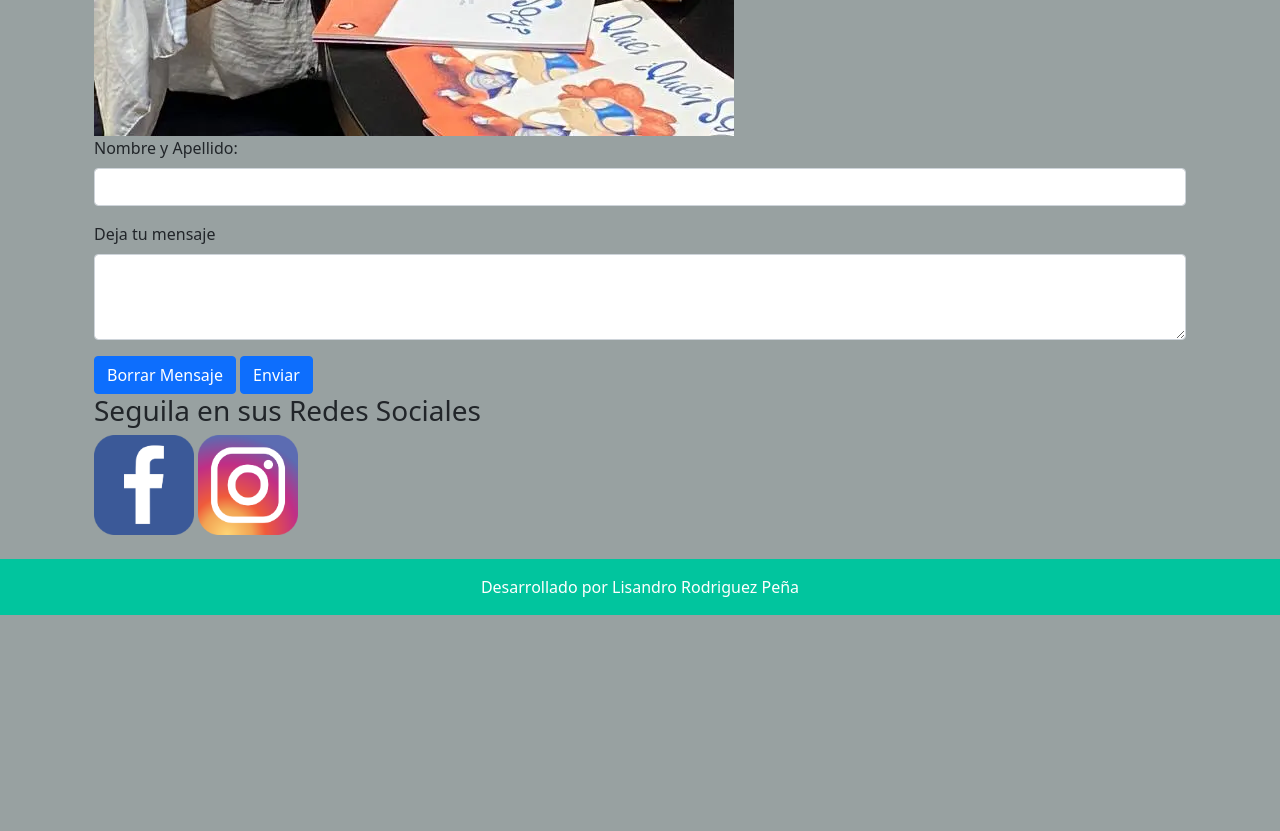
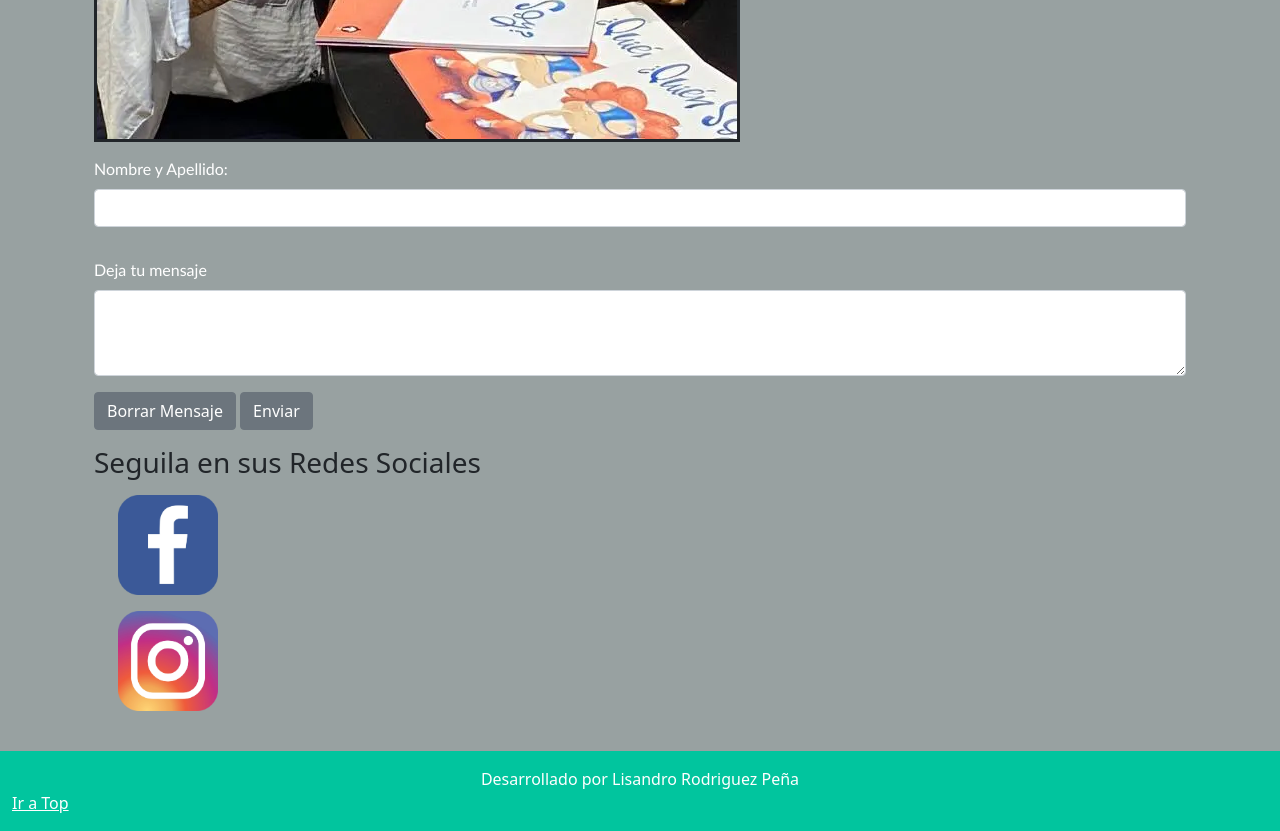
Before and after one commit to LisandroRP95/EntregaFinal-RodriguezP-Lisandro, a website: page assets/pages/contacto.html in a window 1280 px wide. Shown: the part 680-1511 px from the top of the page. Before the commit the page ends 1295 px from the top, so only its background shows below. Drawn offline with nearby package versions, Linux system fonts and the light colour scheme.

Commit message:
cambios de sass, mejoras html y agrego favicon

```diff
--- a/assets/pages/contacto.html
+++ b/assets/pages/contacto.html
@@ -5,6 +5,7 @@
     <meta charset="UTF-8">
     <meta http-equiv="X-UA-Compatible" content="IE=edge">
     <meta name="viewport" content="width=device-width, initial-scale=1.0">
+    <link rel="icon" type="image/ico" href="../img/favicon/favicon.ico"/>
     <title>Contacto</title>
 
     <!-- CDN de Css Boostrap -->
@@ -17,8 +18,8 @@
     <!-- Navbar -->
     <nav class="navbar navbar-expand-lg navbar-dark">
         <div class="container">
-          <a class="navbar-brand" href="/index.html">
-            <img src="../img/logo-optimized.webp" alt="" height="60px" width="275px">
+          <a class="navbar-brand" href="../../index.html">
+            <img src="../img/logo-optimized.webp" alt="Logo de Belu RP Ilustración" height="60px" width="275px">
           </a>
           <button class="navbar-toggler" type="button" data-bs-toggle="collapse" data-bs-target="#navbarNavAltMarkup" aria-controls="navbarNavAltMarkup" aria-expanded="false" aria-label="Toggle navigation">
             <span class="navbar-toggler-icon"></span>
@@ -46,7 +47,7 @@
         <!-- Foto firmando libro -->
         <div class="row align-items-center">
           <div class="col">
-            <img src="../img/comentario-optimized.webp" class="img-fluid" alt="Belu firmando ejemplar del libro ¿Quien Soy?">
+            <img src="../img/comentario-optimized.webp" class="img-fluid border border-dark border-3" alt="Belu firmando ejemplar del libro ¿Quien Soy?">
           </div>
         </div>
         <!-- Fin Foto -->
@@ -57,24 +58,36 @@
           <div class="col-12 col-sm-12">
             <form>
               <div class="mb-3">
-                <label for="exampleFormControlInput1" class="form-label">Nombre y Apellido:</label>
+                <label for="exampleFormControlInput1" class="form-label color-titulo-form">Nombre y Apellido:</label>
                 <input type="name" class="form-control" id="exampleFormControlInput1" placeholder="">
               </div>
               <div class="mb-3">
-                <label for="exampleFormControlTextarea1" class="form-label">Deja tu mensaje</label>
+                <label for="exampleFormControlTextarea1" class="form-label color-titulo-form">Deja tu mensaje</label>
                 <textarea class="form-control" id="exampleFormControlTextarea1" rows="3"></textarea>
               </div>
-              <button type="submit" class="btn btn-primary">Borrar Mensaje</button>
-              <button type="submit" class="btn btn-primary">Enviar</button>
+              <button type="submit" class="btn btn-secondary">Borrar Mensaje</button>
+              <button type="submit" class="btn btn-secondary">Enviar</button>
             </form>
           </div>
           <!-- Fin de Caja de Comentarios -->
 
-          <!-- Redes Sociales aun no terminado -->
+          <!-- Redes Sociales -->
           <div class="col-12 col-sm-12">
-            <h2 class="h3">Seguila en sus Redes Sociales</h2>
-            <img src="../social/facebook.png" class="rounded float" alt="facebook" width="100" height="100">
-            <img src="../social/instagram.png" class="rounded float" alt="instagram" width="100" height="100">
+            <h2 class="h3 my-3">Seguila en sus Redes Sociales</h2>
+
+              <!-- Facebook -->
+              <div class="container rounded float my-3">
+                <a class="navbar-brand" href="https://www.facebook.com/belurp.ilustracion">
+                 <img src="../social/facebook-optimized.webp" alt="link a perfil de Facebook" height="100px" width="100px">
+                </a>
+              </div>
+
+              <!-- Instagram -->
+              <div class="container rounded float my-3">
+                <a class="navbar-brand" href="https://www.instagram.com/belurp.ilustracion/">
+                  <img src="../social/instagram-optimized.webp" alt="link a muro de Instagram" height="100px" width="100px">
+                </a>
+              </div>
           </div>
           <!-- Fin Redes Sociales -->
         </div>
@@ -83,8 +96,9 @@
       <!-- Fin Main de Contacto -->
 
     <!-- Footer -->
-    <footer class="container-fluid py-3 text-white footer-color">
+    <footer class="container-fluid py-3 footer-color">
         <p class="text-center m-0">Desarrollado por Lisandro Rodriguez Peña</p>
+        <a href="#top" class="text-center">Ir a Top</a>
     </footer>
     <!-- Fin de Footer -->
 
--- a/scss/globals/_reset.scss
+++ b/scss/globals/_reset.scss
@@ -0,0 +1,28 @@
+.navbar{
+    background-color: rgb(7, 127, 148);
+}
+
+.profile-img{
+    box-shadow: 0px 3px 5px rgba(15, 15, 15, .5);
+}
+
+.footer-color{
+    background-color: rgb(1, 197, 158);
+}
+
+.body-bg-color{
+    background-color: rgb(152, 161, 161);
+}
+
+p{
+    color: $color-txt;
+    &.texto-blanco{
+        font-family: 'Gill Sans', 'Gill Sans MT', 'Calibri', 'Trebuchet MS', sans-serif;
+    }
+}
+
+footer{
+    a{
+        color: $color-txt;
+    }
+}
--- a/scss/globals/_variables.scss
+++ b/scss/globals/_variables.scss
@@ -0,0 +1,2 @@
+// Varialble global
+$color-txt: white;
--- a/scss/style.scss
+++ b/scss/style.scss
@@ -1,15 +1,8 @@
-.navbar{
-    background-color: rgb(7, 127, 148);
-}
+//globals
 
-.profile-img{
-    box-shadow: 0px 3px 5px rgba(15, 15, 15, .5);
-}
+@import './globals/variables';
+@import './globals/reset';
 
-.footer-color{
-    background-color: rgb(1, 197, 158);
-}
-
-.body-bg-color{
-    background-color: rgb(152, 161, 161);
-}
+//views
+@import './views/contacto';
+@import './views/trabajos';
--- a/scss/views/_contacto.scss
+++ b/scss/views/_contacto.scss
@@ -0,0 +1,11 @@
+.color-titulo-form{
+    color: $color-txt;
+    padding-top: 15px;
+    font-family: 'Gill Sans', 'Gill Sans MT', 'Calibri', 'Trebuchet MS', sans-serif;
+}
+
+h2{
+    .h3{
+        color: $color-txt;
+    }
+}
```
Also changed, not shown: assets/pages/dedicatoria.html (+4 -2 lines), assets/pages/quien-es.html (+4 -2 lines), assets/pages/trabajos.html (+4 -3 lines), index.html (+4 -2 lines), assets/img/favicon/favicon.ico (added), assets/social/facebook-optimized.webp (added), assets/social/facebook.png (deleted), assets/social/instagram-optimized.webp (added), assets/social/instagram.png (deleted), css/style.css, scss/globals/_tipografias.scss (deleted).
